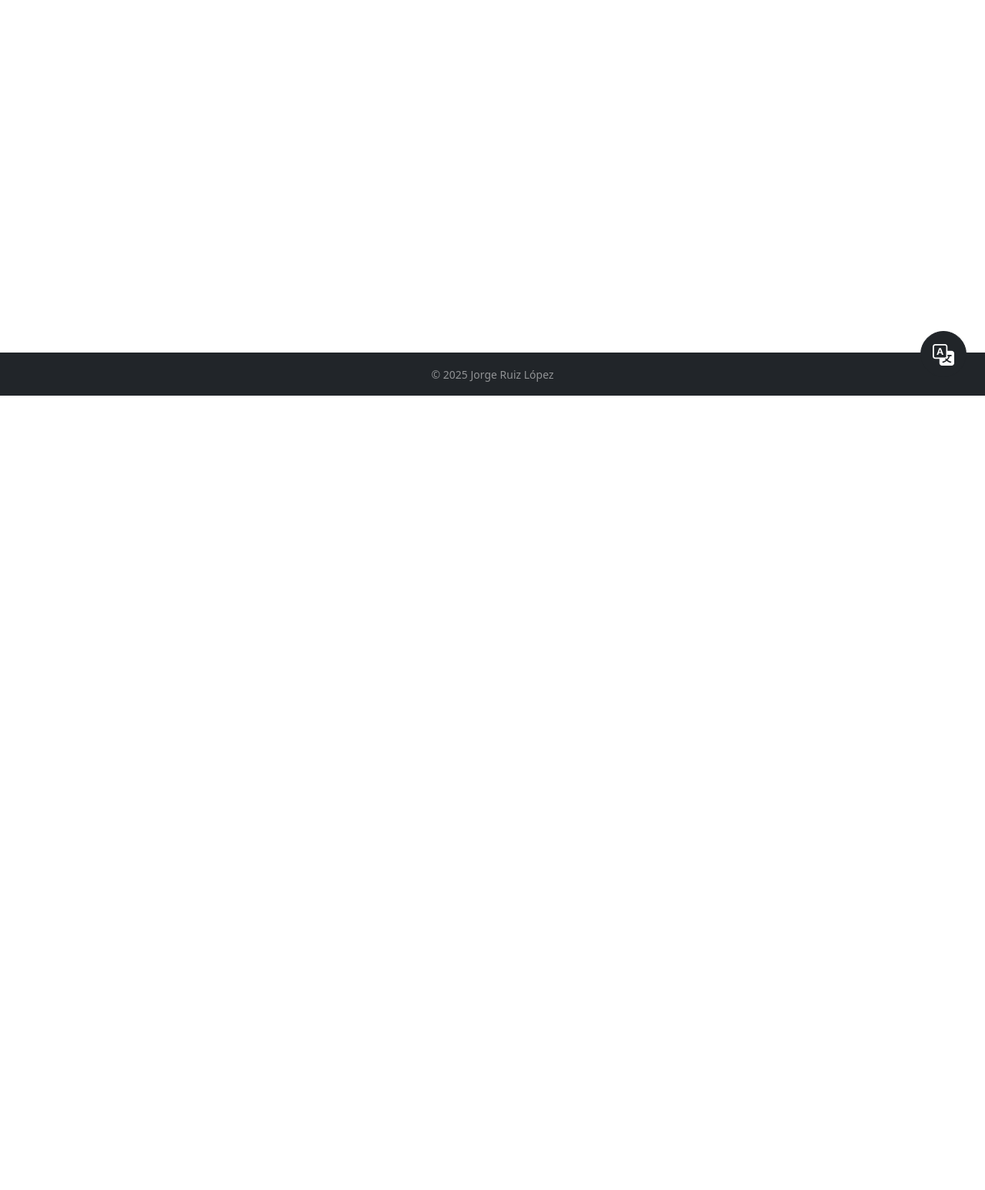
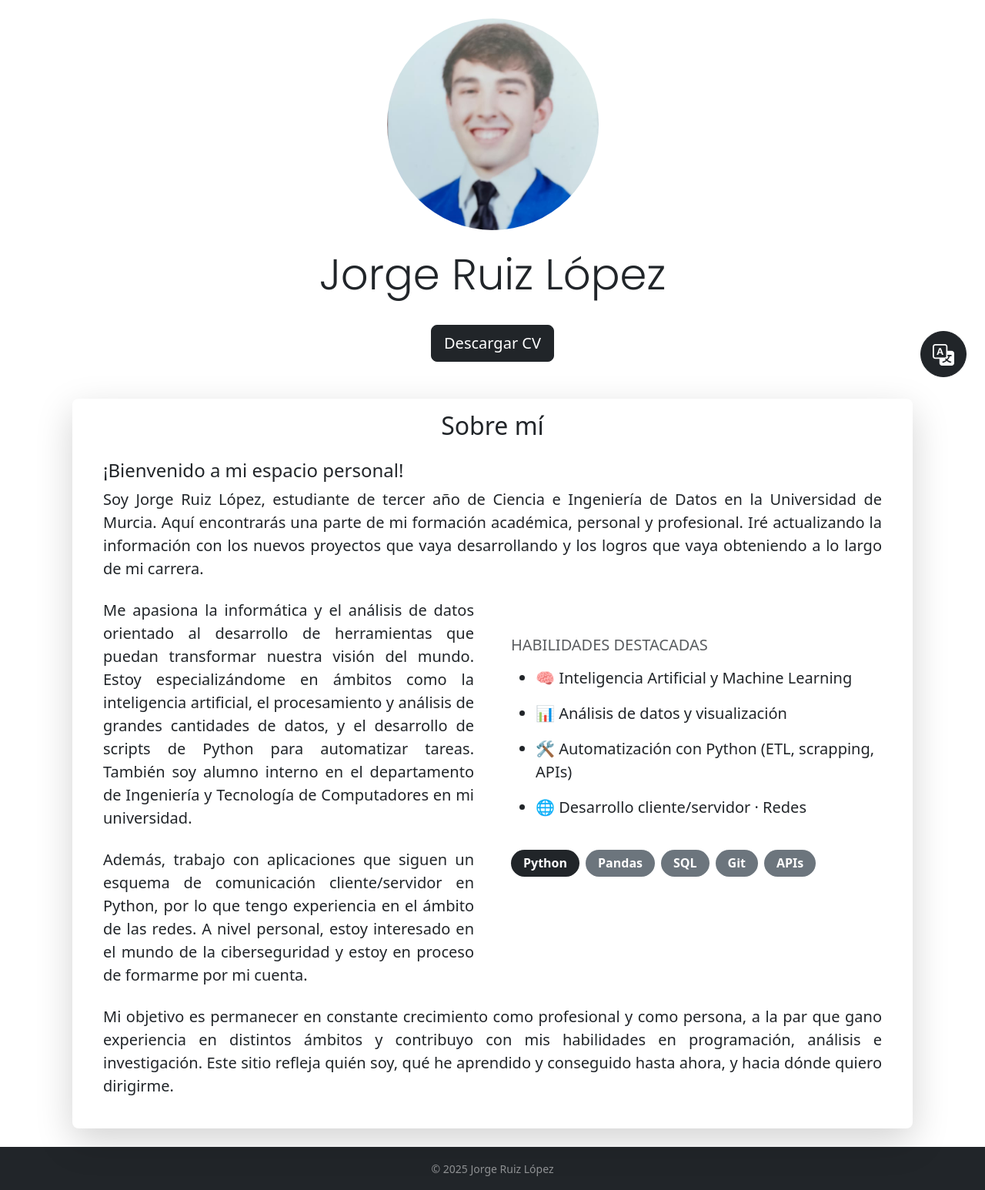
Before and after one commit to jorge-ruizl-um-es/webapp-personal, a Flask app: page /my-cv/jorgeruiz/spanish in a window 1280 px wide. Shown: the part 286-1832 px from the top of the page at 77% size. Before the commit the page ends 800 px from the top, so only its background shows below. Run offline with Flask 3, Linux system fonts and the light colour scheme.

Commit message:
Added "About me" section in the spanish index

```diff
--- a/app/blueprints/select_lang.py
+++ b/app/blueprints/select_lang.py
@@ -1,9 +1,10 @@
 # Main view of the page
 
 from flask import Blueprint, render_template
+from app.data import data_esp
 
 lang = Blueprint('lang', __name__)
 
 @lang.route('/')
 def select_lang():
-	return render_template('select_lang.html')
+	return render_template('select_lang.html', user_data = data_esp)
--- a/app/blueprints/spanish.py
+++ b/app/blueprints/spanish.py
@@ -1,9 +1,10 @@
 # Gives a page for my personal profile in Spanish
 
 from flask import Blueprint, render_template
+from app.data import data_esp
 
 spanish = Blueprint('spanish', __name__)
 
 @spanish.route('/my-cv/jorgeruiz/spanish')
 def main_spa():
-	return render_template('index_esp.html')
+	return render_template('index_esp.html', user_data = data_esp)
--- /dev/null
+++ b/app/data.py
@@ -0,0 +1,61 @@
+# Dictionary with my personal data
+
+# Spanish
+data_esp = {
+	'name': 'Jorge',
+	'surname': 'Ruiz',
+	'surname2': 'López',
+	'description': [
+		'Me apasiona la informática y el análisis de datos orientado al desarrollo de herramientas que puedan transformar nuestra visión del mundo. Estoy especializándome en ámbitos como la inteligencia artificial, el procesamiento y análisis de grandes cantidades de datos, y el desarrollo de scripts de Python para automatizar tareas. También soy alumno interno en el departamento de Ingeniería y Tecnología de Computadores en mi universidad.',
+		'Además, trabajo con aplicaciones que siguen un esquema de comunicación cliente/servidor en Python, por lo que tengo experiencia en el ámbito de las redes. A nivel personal, estoy interesado en el mundo de la ciberseguridad y estoy en proceso de formarme por mi cuenta.'
+	],
+
+	'education': [
+		{'skill': 'Programación en diversos lenguajes',
+   		 'description': 'Mis lenguajes principales son Python y R, pero me he formado autónomamente en C y C++. Me centro en la limpieza, tratamiento y análisis de datos, automatización de tareas, y desarrollo de aplicaciones.',
+		 'skill_detail': ['Python', 'R', 'C', 'C++', 'HTML']},
+
+		{'skill': 'Amplio conocimiento en Bases de Datos',
+   		 'description': 'He trabajado con diversos tipos de Bases de Datos, tanto SQL como las principales bases NoSQL del momento. Las he integrado en proyectos y aplicaciones con Python.',
+		 'skill_detail': ['SQL (Oracle)', 'Neo4j', 'MongoDB', 'Redis', 'HBase', 'Cassandra']},
+
+		 {'skill': 'Limpieza y Análisis de Datos',
+   		 'description': 'Soy capaz de extraer y formatear datos manejando distintos tipos de ficheros, además de aplicar técnicas de análisis para obtener métricas, gráficas o conclusiones que permitan tomar decisiones',
+		 'skill_detail': ['Pandas', 'Matplotlib', 'Seaborn', 'R', 'JSON', 'CSV', 'Excel']},
+
+		 {'skill': 'Análisis Matemático y Estadístico',
+   		 'description': 'Mi formación incluye experiencia en el ámbito matemático, por lo que he desarrollado el pensamiento analítico y la disciplina que requiere este campo; además de tener una sólida base en estadística.',
+		 'skill_detail': ['Numpy', 'Simpy', 'Álgebra', 'Optimización', 'Cálculo', 'LaTeX', 'Markdown', 'Estadística']},
+
+		 {'skill': 'Machine Learning e Inteligencia Artificial',
+   		 'description': 'Tengo experiencia en el desarrollo y aplicación de modelos a partir de datos previamente tratados, permitiendo realizar predicciones y ayudando a la toma de decisiones.',
+		 'skill_detail': ['Scikit-Learn', 'Keras', 'Tensorflow', 'Python + R']},
+
+		 {'skill': 'Herramientas colaborativas y trabajo en equipo',
+   		 'description': 'Trabajo constantemente con Git y Google Collab, además de contribuir en proyectos de mayor envergadura como alumno interno, o colaborar con otros de mis compañeros. Soy muy activo en GitHub.',
+		 'skill_detail': ['Git', 'GitHub', 'Google Collab', 'Docker' 'Trabajo en equipo']},
+
+		 {'skill': 'Manejo de Sistemas Operativos basados en Linux',
+   		 'description': 'Trabajo cómodamente en entornos de Linux. Estoy acostumbrado a interactuar con la terminal y con el shell, lo que supone un aumento en mi eficiencia al realizar ciertas tareas.',
+		 'skill_detail': ['Bash', 'RegEx', 'Shell Scripting', 'SSH y administración remota', 'Gestión de permisos']},
+
+		 {'skill': 'Iniciación en ciberseguridad',
+   		 'description': 'Aunque mi formación no lo incluye, es un campo que me interesa y en el que me estoy formando por mi cuenta. Formo parte del club de ciberseguridad y hacking ético de mi universidad.',
+		 'skill_detail': ['Local File Inclusion', 'Cracking', 'File Upload Attacks', 'SQL Injection', 'Redes']}
+	],
+
+	'experience': [
+		{'type': 'Grado en Ciencia e Ingeniería de Datos (UMU)',
+		 'date': '2023 - Actualidad',
+		 'description': 'La titulación me permite aprender una amplia variedad de herramientas y adquirir una serie de conocimientos que puedo aplicar en diversos proyectos.'},
+
+		{'type': 'Alumno Interno en el Departamento de Ingeniería y Tecnología de Computadores (UMU)',
+		 'date': '2024 - Actualidad',
+		 'descripcion': 'Bajo la tutela del Dr. José Rubén Titos, puedo iniciarme en el mundo de la investigación, realizando diversos proyectos que tienen que ver con la organización de una asignatura universitaria y la optimización de la experiencia del alumnado mediante entornos de aprendizaje controlados y automatizados. Todo esto se realiza con Python y Bash principalmente, y me permite colaborar en la mejora de los recursos que se ofrecen poniendo en práctica mis habilidades.'}
+	]
+}
+
+# English
+data_eng = {
+
+}
--- a/app/templates/index_esp.html
+++ b/app/templates/index_esp.html
@@ -4,9 +4,77 @@
 
 {%block content%}
 
-<div class="container text-center mt-3">
-	<h1>Jorge Ruiz López</h1>
-	<h3>Mi CV</h3>
+<div class="text-center">
+  <img src="{{ url_for('static', filename='images/perfil_malo2.jpeg') }}"
+  	class="img-fluid rounded-circle" alt="Foto de Perfil" style="width: 275px; height: 275px; object-fit: cover;">
+</div>
+
+<div class="container text-center mt-4">
+	<h1 style="font-family: 'Poppins', sans-serif; font-size: 3.5rem; font-weight: 300;">
+		Jorge Ruiz López
+	</h1>
+	<br>
+	<a href="{{ url_for('static', filename='files/CV.pdf') }}"
+   		class="btn btn-dark btn-lg mx-auto text-center bg-dark text-white"
+   		download>
+  		Descargar CV
+	</a>
+</div>
+
+<!-- Sección Sobre mí -->
+<div class="container mt-5">
+  <div class="card shadow-lg border-0 rounded-3">
+    <div class="card-body mx-4">
+      <h2 class="card-title text-center mb-4">Sobre mí</h2>
+	  <h4>¡Bienvenido a mi espacio personal!</h3>
+	  <p class="fs-5 mb-4" style="text-align: justify;">Soy Jorge Ruiz López, estudiante de tercer año de Ciencia e Ingeniería de Datos en la Universidad de Murcia.
+          Aquí encontrarás una parte de mi formación académica, personal y profesional. Iré actualizando la información
+          con los nuevos proyectos que vaya desarrollando y los logros que vaya obteniendo a lo largo de mi carrera.
+      </p>
+
+	  <!-- Dos columnas -->
+		<div class="row row-cols-1 row-cols-lg-2 g-5">
+		<!-- Columna izquierda: párrafos -->
+			<div class="col">
+				{%for par in user_data['description']%}
+					<p class="fs-5 mb-4 text-justify" style="text-align: justify;"">
+						{{par}}
+					</p>
+				{%endfor%}
+			</div>
+
+		<!-- Columna derecha con lista de skills -->
+			<div class="col px-4, py-4">
+				<div class="about-skills">
+					<br>
+
+					<h5 class="text-uppercase text-muted mb-3">Habilidades destacadas</h6>
+
+					<ul class="fs-5 mb-3">
+						<li class="mb-3">🧠 Inteligencia Artificial y Machine Learning</li>
+						<li class="mb-3">📊 Análisis de datos y visualización</li>
+						<li class="mb-3">🛠️ Automatización con Python (ETL, scrapping, APIs)</li>
+						<li class="mb-3">🌐 Desarrollo cliente/servidor · Redes</li>
+					</ul>
+
+					<br>
+
+					<div class="d-flex flex-wrap gap-2">
+						<span class="badge rounded-pill text-bg-dark" style="font-size: 1rem; padding: 0.6em 1em;">Python</span>
+						<span class="badge rounded-pill text-bg-secondary" style="font-size: 1rem; padding: 0.6em 1em;">Pandas</span>
+						<span class="badge rounded-pill text-bg-secondary" style="font-size: 1rem; padding: 0.6em 1em;">SQL</span>
+						<span class="badge rounded-pill text-bg-secondary" style="font-size: 1rem; padding: 0.6em 1em;">Git</span>
+						<span class="badge rounded-pill text-bg-secondary" style="font-size: 1rem; padding: 0.6em 1em;">APIs</span>
+					</div>
+				</div>
+			</div>
+		</div>
+
+		<p class="fs-5 mb-4" style="text-align: justify;">Mi objetivo es permanecer en constante crecimiento como profesional y como persona, a la par que gano experiencia en distintos ámbitos y contribuyo con mis habilidades en programación, análisis e investigación. Este sitio refleja quién soy, qué he aprendido y conseguido hasta ahora, y hacia dónde quiero dirigirme.
+      	</p>
+
+	</div>
+  </div>
 </div>
 
 {%endblock%}
--- a/app/templates/main_base_eng.html
+++ b/app/templates/main_base_eng.html
@@ -7,6 +7,7 @@
 	<meta name="viewport" content="width=device-width, initial-scale=1.0">
 	<link href="https://cdn.jsdelivr.net/npm/bootstrap@5.3.7/dist/css/bootstrap.min.css" rel="stylesheet" integrity="sha384-LN+7fdVzj6u52u30Kp6M/trliBMCMKTyK833zpbD+pXdCLuTusPj697FH4R/5mcr" crossorigin="anonymous">
 	<link href="https://cdn.jsdelivr.net/npm/bootstrap-icons@1.11.3/font/bootstrap-icons.css" rel="stylesheet">
+	<link href="https://fonts.googleapis.com/css2?family=Lora:wght@400;600&display=swap" rel="stylesheet">
 	<title>{%block title%}{%endblock%}</title>
 </head>
 <body class="min-vh-100 bg-white text-dark d-flex flex-column">
--- a/app/templates/main_base_esp.html
+++ b/app/templates/main_base_esp.html
@@ -7,6 +7,8 @@
 	<meta name="viewport" content="width=device-width, initial-scale=1.0">
 	<link href="https://cdn.jsdelivr.net/npm/bootstrap@5.3.7/dist/css/bootstrap.min.css" rel="stylesheet" integrity="sha384-LN+7fdVzj6u52u30Kp6M/trliBMCMKTyK833zpbD+pXdCLuTusPj697FH4R/5mcr" crossorigin="anonymous">
 	<link href="https://cdn.jsdelivr.net/npm/bootstrap-icons@1.11.3/font/bootstrap-icons.css" rel="stylesheet">
+	<link href="https://fonts.googleapis.com/css2?family=Lora:wght@400;600&display=swap" rel="stylesheet">
+	<link href="https://fonts.googleapis.com/css2?family=Poppins:wght@300;400;600&display=swap" rel="stylesheet">
 	<title>{%block title%}{%endblock%}</title>
 </head>
 <body class="min-vh-100 bg-white text-dark d-flex flex-column">
@@ -28,7 +30,7 @@
 			<div class="collapse navbar-collapse" id="navbarNav">
 				<ul class="navbar-nav">
 					<li class="nav-item">
-						<a class="btn btn-light fs-5 mx-1" href="#">Descargar CV</a>
+						<a class="btn btn-light fs-5 mx-1" href="{{ url_for('static', filename='files/CV.pdf') }}" download>Descargar CV</a>
 					</li>
 					<li class="nav-item">
 						<a class="btn btn-light fs-5 mx-1" href="#">Formación</a>
@@ -43,6 +45,11 @@
 			</div>
 		</div>
 	</nav>
+
+	<!-- Contenido -->
+	<main class="container py-4">
+    	{% block content %}{% endblock %}
+  	</main>
 
 	<!-- Footer sobrio -->
 	<footer class="bg-dark text-white-50 py-3 text-center mt-auto">
--- a/app/templates/select_lang.html
+++ b/app/templates/select_lang.html
@@ -14,7 +14,7 @@
 	<!-- Cabecera -->
 	<header class="bg-dark text-white py-5 border-bottom border-1">
 		<div class="container text-center">
-		<h1 class="display-4 fw-bold m-0">Jorge Ruiz López</h1>
+		<h1 class="display-4 fw-bold m-0">{{user_data['name']}} {{user_data['surname']}} {{user_data['surname2']}}</h1>
 		<p class="lead text-white-50 mt-2 mb-0">Data Analysis • Technology • AI</p>
 		</div>
 	</header>
@@ -48,9 +48,9 @@
 		</div>
 	</main>
 
-	<!-- Footer sobrio -->
+	<!-- Footer -->
 	<footer class="bg-dark text-white-50 py-3 text-center mt-auto">
-		<small>© <span id="year"></span> Jorge Ruiz López</small>
+		<small>© <span id="year"></span> {{user_data['name']}} {{user_data['surname']}} {{user_data['surname2']}}</small>
 	</footer>
 
 	<script>
```
Also changed, not shown: app/blueprints/main.py (deleted, +0 -9 lines), app/static/images/perfil_malo2.jpeg (added), 2 other files.
